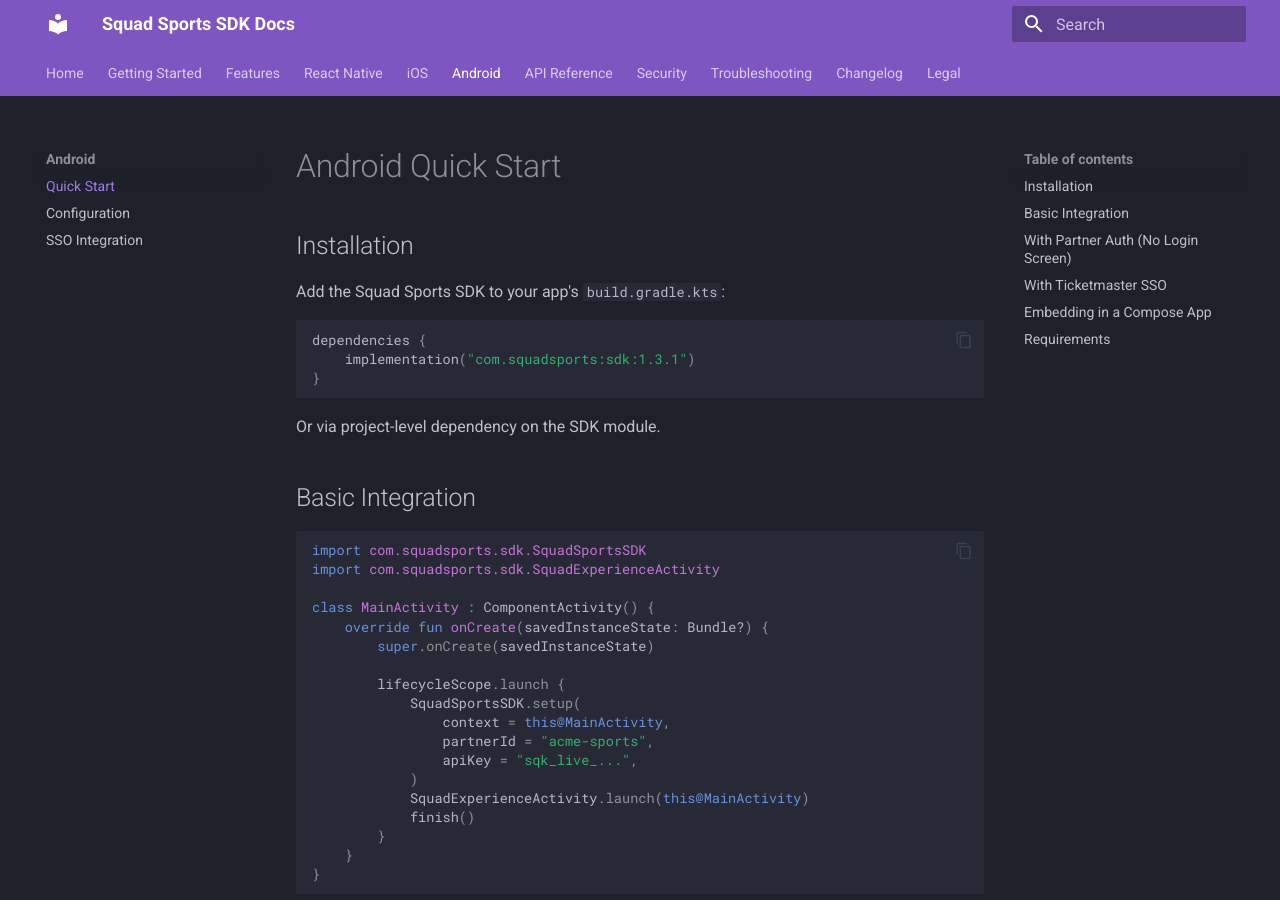
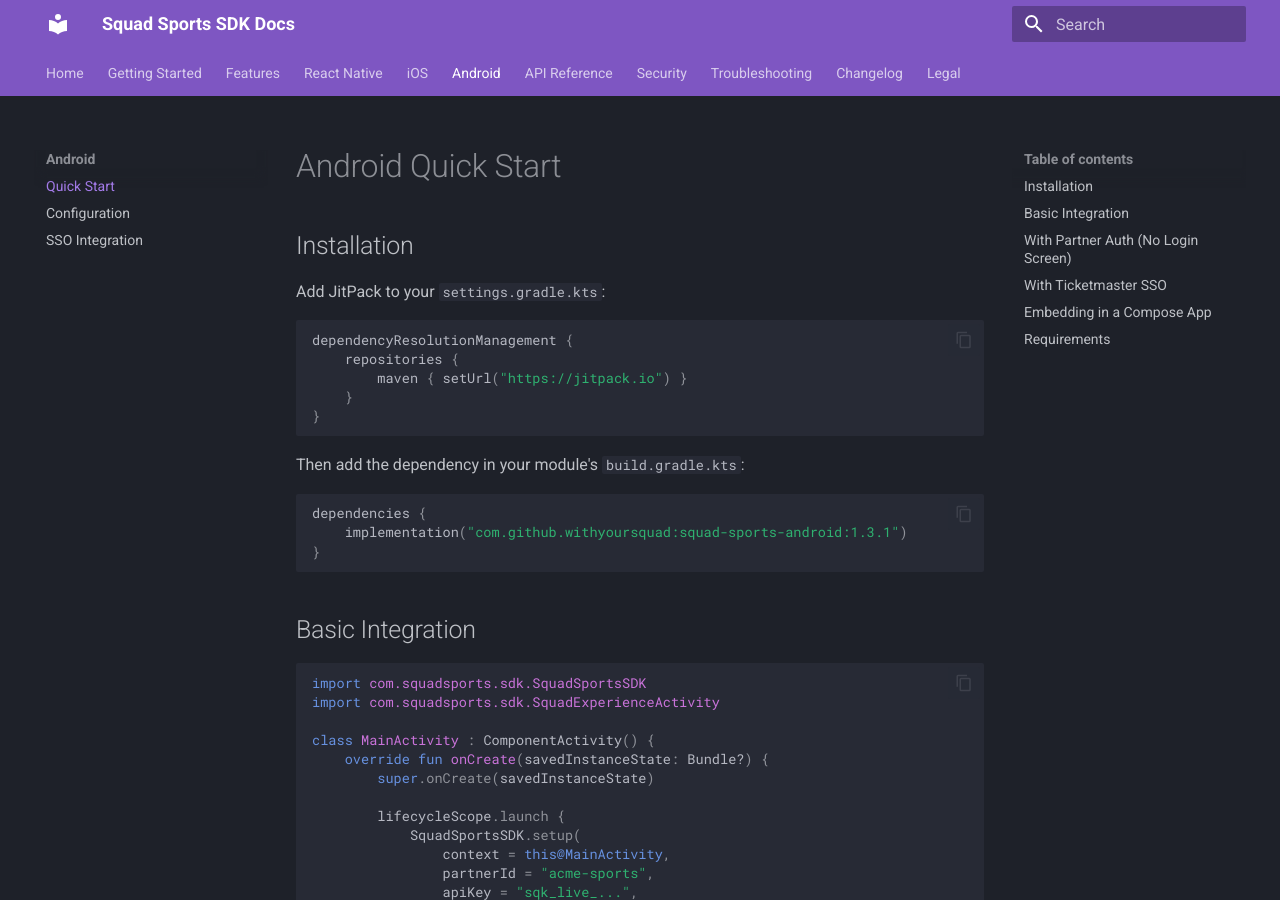
Before and after one commit to withyoursquad/squad-sdk-docs, an MkDocs documentation site: the page built from docs/android/quick-start.md, in a window 1280 px wide and 900 px high. Built offline with MkDocs 1.6.1 and Material for MkDocs 9.7.7, drawn with Linux system fonts in a browser that asks for light colours.

Commit message:
Fix Android install: JitPack (not Maven Central which isn't published)
Android SDK is distributed via JitPack from GitHub tags, not Maven
Central. Updated install instructions across quick-start, requirements,
and index to use com.github.withyoursquad:squad-sports-android.

Co-Authored-By: Claude Opus 4.6 (1M context) <noreply@anthropic.com>

````diff
--- a/docs/android/quick-start.md
+++ b/docs/android/quick-start.md
@@ -2,15 +2,23 @@
 
 ## Installation
 
-Add the Squad Sports SDK to your app's `build.gradle.kts`:
+Add JitPack to your `settings.gradle.kts`:
+
+```kotlin
+dependencyResolutionManagement {
+    repositories {
+        maven { setUrl("https://jitpack.io") }
+    }
+}
+```
+
+Then add the dependency in your module's `build.gradle.kts`:
 
 ```kotlin
 dependencies {
-    implementation("com.squadsports:sdk:1.3.1")
+    implementation("com.github.withyoursquad:squad-sports-android:1.3.1")
 }
 ```
-
-Or via project-level dependency on the SDK module.
 
 ## Basic Integration
 
````
Also changed, not shown: docs/getting-started/requirements.md (+1 -1 lines), docs/index.md (+1 -1 lines).
